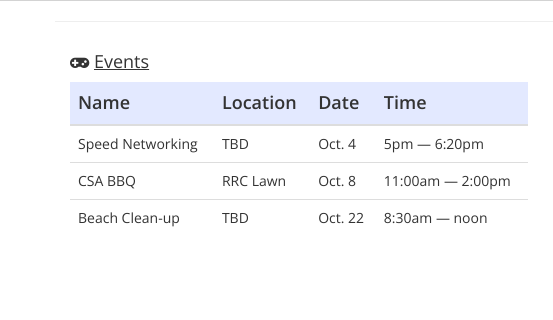
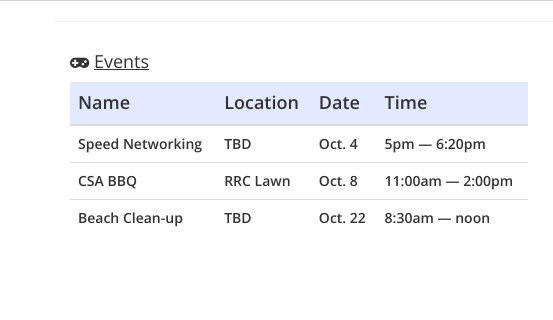
Before and after one commit to andythai/csa-website, a plain HTML site: page index.html in a window 1280 px wide. Shown: the part 453-773 px from the top of the page, 0-553 px from the left. Drawn offline with nearby package versions, Linux system fonts and the light colour scheme; grey boxes are pictures that could not be loaded.

Commit message:
Boldened agenda

```diff
--- a/index.html
+++ b/index.html
@@ -122,22 +122,24 @@
                   </tr>
                   <tbody>
 				    <tr>
-                      <td>Speed Networking</td>
-                      <td>TBD</td>
-                      <td>Oct. 4</td>
-                      <td>5pm — 6:20pm</td>
+
+                      <td><b>Speed Networking</b></td>
+                      <td><b>TBD</b></td>
+                      <td><b>Oct. 4</b></td>
+                      <td><b>5pm — 6:20pm</b></td>
                     </tr>
                     <tr>
-                      <td>CSA BBQ</td>
-                      <td>RRC Lawn</td>
-                      <td>Oct. 8</td>
-                      <td>11:00am — 2:00pm</td>
+                      <td><b>CSA BBQ</b></td>
+                      <td><b>RRC Lawn</b></td>
+                      <td><b>Oct. 8</b></td>
+                      <td><b>11:00am — 2:00pm</b></td>
                     </tr>
 					<tr>
-                      <td>Beach Clean-up</td>
-                      <td>TBD</td>
-                      <td>Oct. 22</td>
-                      <td>8:30am — noon</td>
+                      <td><b>Beach Clean-up</b></td>
+                      <td><b>TBD</b></td>
+                      <td><b>Oct. 22</b></td>
+                      <td><b>8:30am — noon</b></td>
+
                     </tr>
                   </tbody>
                 </thead>
```
